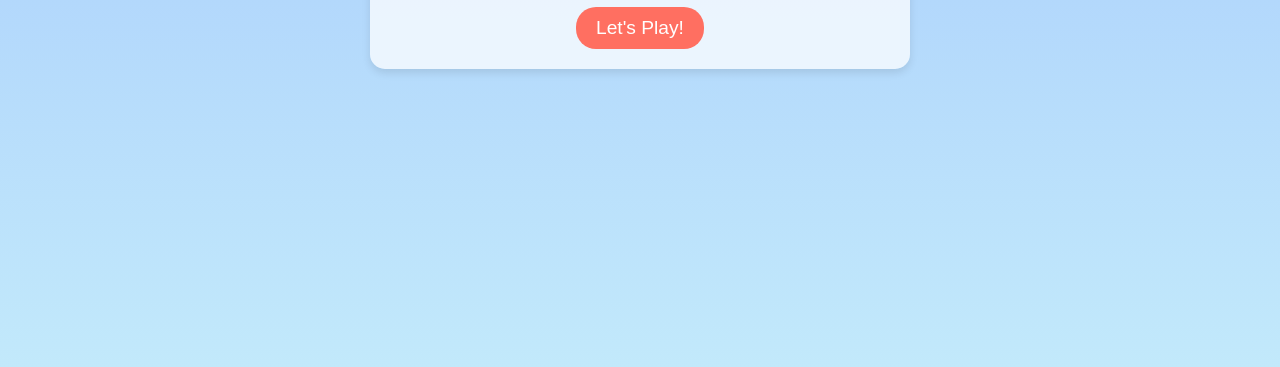
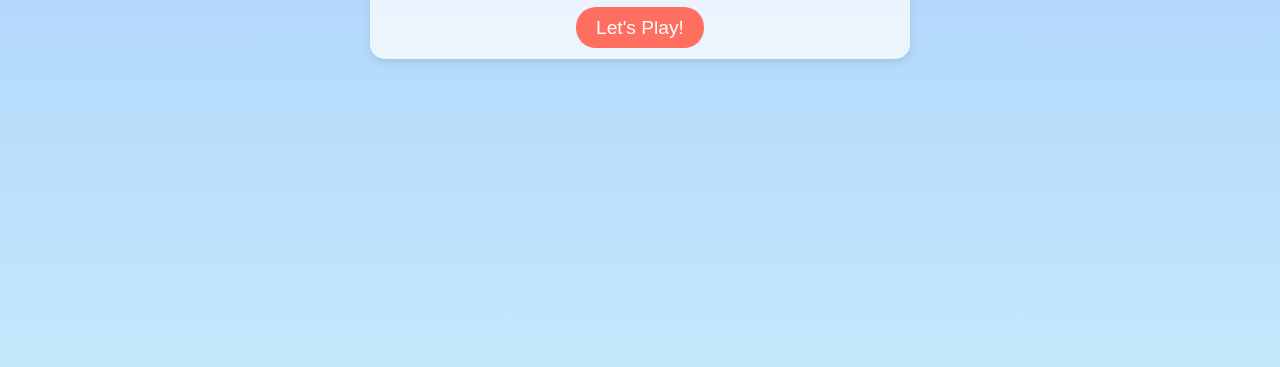
Before and after one commit to TheBlep/Flappy-Bird, a plain HTML site: page index.html in a window 1280 px wide. Shown: the part 433-800 px from the top of the page. Drawn offline with Linux system fonts and the light colour scheme.

Commit message:
changed button to styled a

```diff
--- a/assets/css/style.css
+++ b/assets/css/style.css
@@ -35,7 +35,7 @@ p {
 }
 
 /* Style for welcome screen button */
-.welcomeButton {
+a.welcomeButton {
     background: #ff6f61;
     color: white;
     border: none;
@@ -44,10 +44,12 @@ p {
     cursor: pointer;
     font-size: 1.2rem;
     transition: background 0.3s;
+    text-decoration: none;
 }
 
-.welcomeButton:hover {
+a.welcomeButton:hover {
     background: #ff5a49;
+    text-decoration: none;
 }
 
 
--- a/index.html
+++ b/index.html
@@ -14,10 +14,9 @@
   <div class="container">
     <h1>Welcome to Flappy Bird!</h1>
     <p>Rules: Tao the "Jump" button to fly. Avoid the obstacles and see how far you can go!</p>
-    <a href="gamepage.html">
-      <!-- Welcoem page "Let's Play!" button -->
-      <button class="welcomeButton">Let's Play!</button>
-    </a>
+
+      <a href="gamepage.html" class="welcomeButton">Let's Play!</a>
+
   </div>
 </body>
 </main>
```
